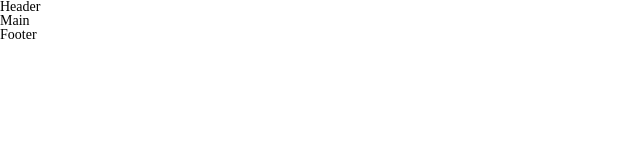
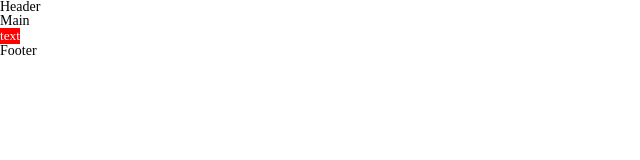
Before and after one commit to Hlib-Chyz/golda-group-client, a React (Create React App) app: page / in a window 1280 px wide. Shown: the top 160 px of the page, without its empty margins (0-640 px from the left). Built offline with nearby package versions, Linux system fonts and the light colour scheme.

Commit message:
feature: added globaks.d.ts and button component

```diff
--- /dev/null
+++ b/src/components/button/button.module.css
@@ -0,0 +1,4 @@
+.button {
+  background-color: red;
+  color: white;
+}
--- /dev/null
+++ b/src/components/button/button.tsx
@@ -0,0 +1,7 @@
+import styles from "./button.module.css";
+
+function Button({ text }: { text: string }) {
+  return <button className={styles.button}>{text}</button>;
+}
+
+export default Button;
--- /dev/null
+++ b/src/globals.d.ts
@@ -0,0 +1 @@
+declare module "*.css";
--- a/src/layouts/main/main.tsx
+++ b/src/layouts/main/main.tsx
@@ -1,5 +1,12 @@
+import Button from "../../components/button/button";
+
 function Main() {
-  return <h1>Main</h1>;
+  return (
+    <>
+      <h1>Main</h1>
+      <Button text="text" />
+    </>
+  );
 }
 
 export default Main;
```
